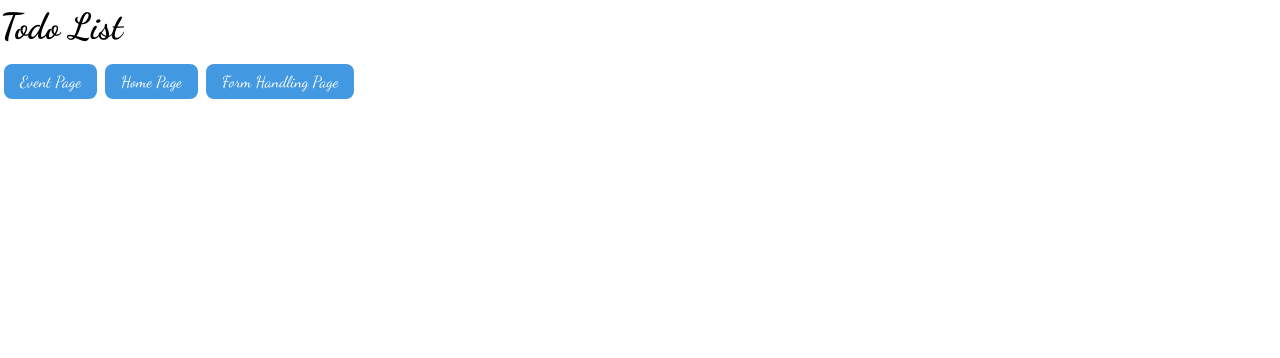
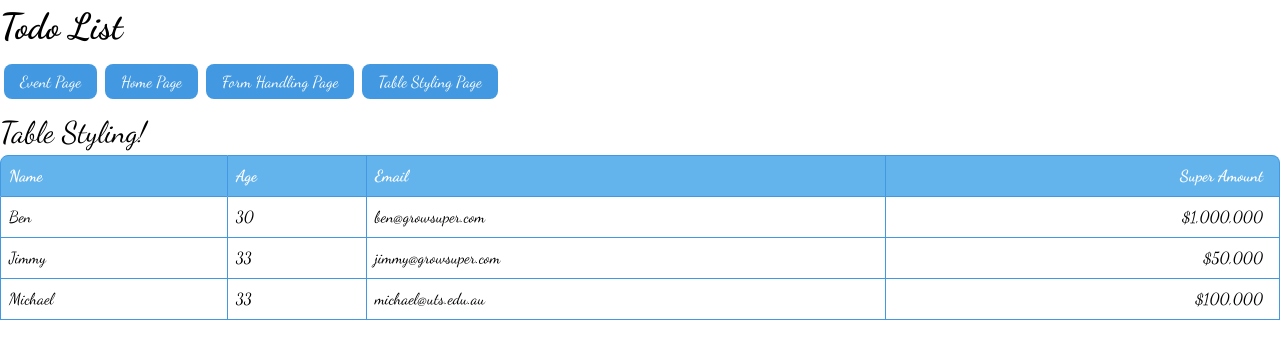
Before and after one commit to blaytenshi/todo-tailwind-vue, a Vue app: page /tableStyling in a window 1280 px wide. Shown: the top 358 px of the page. Built offline with nearby package versions, Linux system fonts and the light colour scheme.

Commit message:
Building a Rounded corder table with Tailwind CSS. The trick? Adding your own utility class!

```diff
--- a/src/assets/index.css
+++ b/src/assets/index.css
@@ -21,4 +21,8 @@ h1 {
     @apply border-blue-400 outline-none;
 }
 
+.border-spacing-0 {
+    border-spacing: 0;
+}
+
 @tailwind utilities;
--- /dev/null
+++ b/src/components/NameTable.vue
@@ -0,0 +1,68 @@
+<template>
+    <table class="border-separate border-spacing-0 w-full">
+        <thead>
+            <tr>
+                <th>Name</th>
+                <th>Age</th>
+                <th>Email</th>
+                <th>Super Amount</th>
+            </tr>
+        </thead>
+        <tbody>
+            <tr>
+                <td>Ben</td>
+                <td>30</td>
+                <td>ben@growsuper.com</td>
+                <td>$1,000,000</td>
+            </tr>
+            <tr>
+                <td>Jimmy</td>
+                <td>33</td>
+                <td>jimmy@growsuper.com</td>
+                <td>$50,000</td>
+            </tr>
+            <tr>
+                <td>Michael</td>
+                <td>33</td>
+                <td>michael@uts.edu.au</td>
+                <td>$100,000</td>
+            </tr>
+        </tbody>
+    </table>
+</template>
+
+<script>
+    export default {
+        name: 'NameTable'
+    }
+</script>
+
+<style scoped>
+    th {
+        @apply bg-blue-400
+    }
+
+    tr th, tr td {
+        @apply p-2 border-r border-b border-blue-500
+    }
+
+    tr th {
+        @apply border-t text-white text-left
+    }
+
+    tr td:first-child, tr th:first-child {
+        @apply border-l
+    }
+
+    th:last-child, td:last-child {
+        @apply text-right pr-4
+    }
+
+    tr:first-child th:first-child {
+        @apply rounded-tl-lg
+    }
+
+    tr:first-child th:last-child {
+        @apply rounded-tr-lg
+    }
+</style>
--- /dev/null
+++ b/src/components/TableStylingPage.vue
@@ -0,0 +1,17 @@
+<template>
+    <div>
+        <h1>Table Styling!</h1>
+        <NameTable />
+    </div>
+</template>
+
+<script>
+    import NameTable from './NameTable'
+
+    export default {
+        name: 'TableStylingPage',
+        components: {
+            NameTable
+        }
+    }
+</script>
--- a/src/components/TodoHeader.vue
+++ b/src/components/TodoHeader.vue
@@ -5,6 +5,7 @@
             <router-link to="/eventHandling" class="btn-blue mx-1">Event Page</router-link>
             <router-link to="/" class="btn-blue mx-1">Home Page</router-link>
             <router-link to="/formHandling" class="btn-blue mx-1">Form Handling Page</router-link>
+            <router-link to="/tableStyling" class="btn-blue mx-1">Table Styling Page</router-link>
         </div>
     </div>
 </template>
--- a/src/main.js
+++ b/src/main.js
@@ -5,6 +5,7 @@ import store from './store'
 import TodoListPage from './components/TodoListPage'
 import EventHandlingPage from './components/EventHandlingPage'
 import FormHandlingPage from './components/FormHandlingPage'
+import TableStylingPage from './components/TableStylingPage'
 
 import './assets/index.css';
 
@@ -17,7 +18,8 @@ export const router = new VueRouter({
     routes: [
         { path: '/', name: 'TodoListPage', component: TodoListPage },
         { path: '/eventHandling', name: 'EventHandlingPage', component: EventHandlingPage },
-        { path: '/formHandling', name: 'FormHandlingPage', component: FormHandlingPage }
+        { path: '/formHandling', name: 'FormHandlingPage', component: FormHandlingPage },
+        { path: '/tableStyling', name: 'TableStylingPage', component: TableStylingPage }
     ]
 });
 
```
